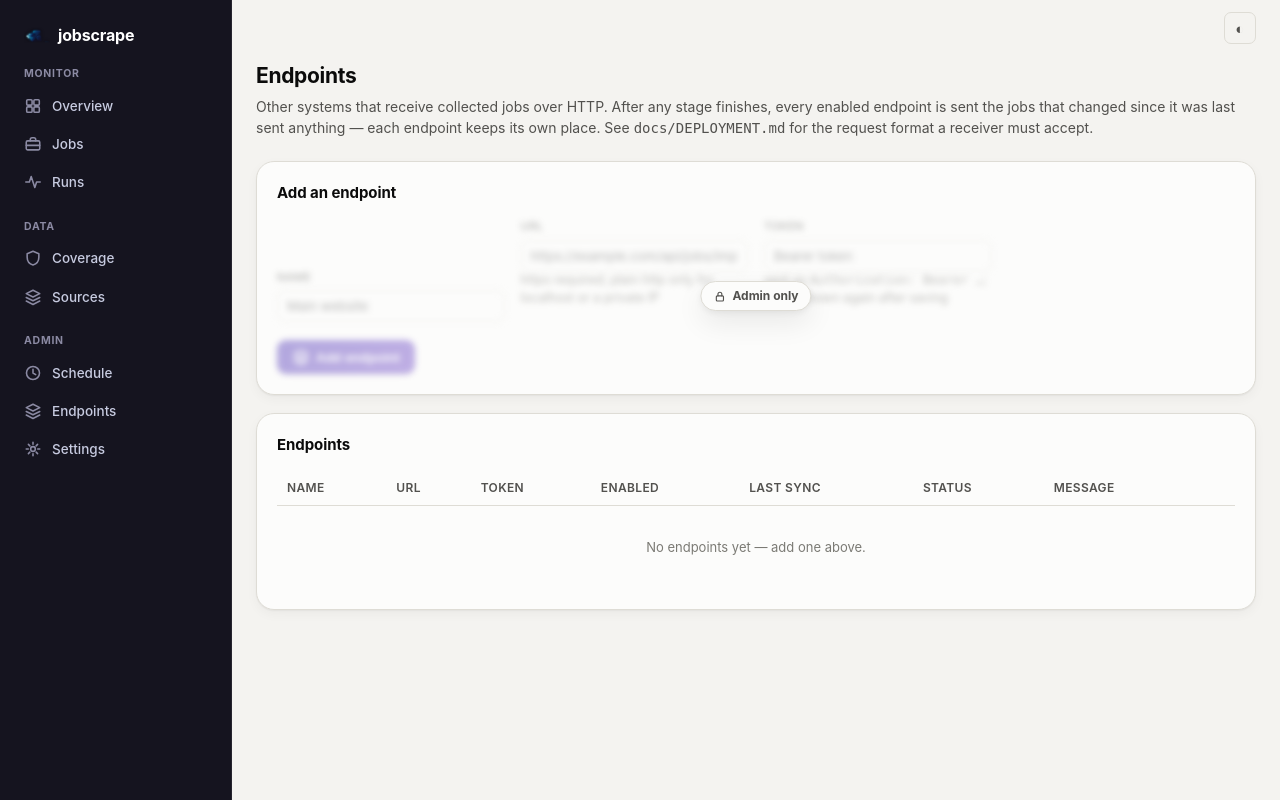
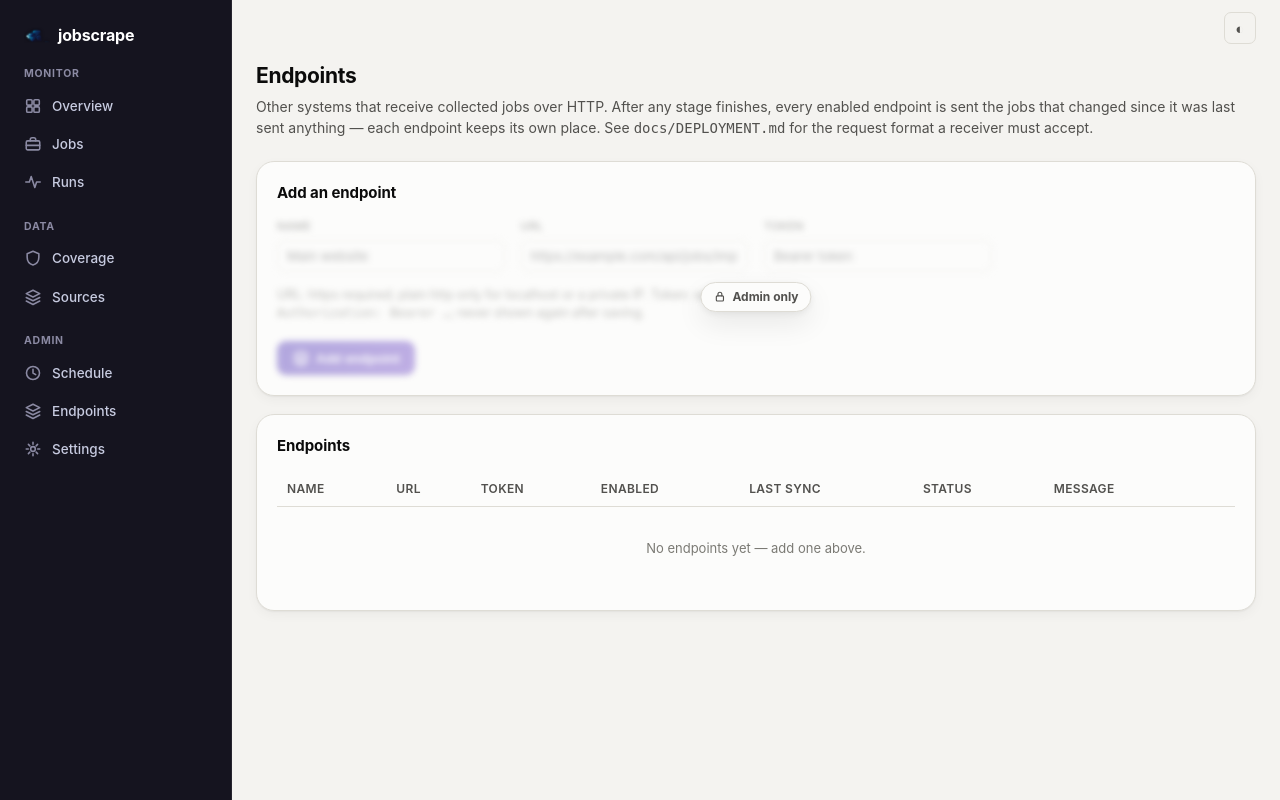
Before and after one commit to jheros/JobScrape, a FastAPI app: template jobscrape/dashboard/templates/endpoints.html in a window 1280 px wide. Run offline with FastAPI, Linux system fonts and the light colour scheme; the template is opened without the code that fills it, so the values that code supplies are empty; parts of the project's set-up code (start-up, migrations or seed data) failed here and were passed over; some libraries are stand-ins or nearby versions.

Commit message:
feat: tidy endpoints form and actions

```diff
--- a/jobscrape/dashboard/static/app.css
+++ b/jobscrape/dashboard/static/app.css
@@ -614,3 +614,7 @@ table.coverage td.bar span { display: block; height: 9px; border-radius: 3px;
   text-transform: uppercase; letter-spacing: .04em;
 }
 .form-actions { display: flex; gap: 8px; align-items: center; grid-column: 1 / -1; margin-top: 4px; }
+
+/* Endpoints page: row actions wrap instead of overflowing the table. */
+.endpoint-actions { display: flex; flex-wrap: wrap; gap: 6px; min-width: 260px; }
+#endpoint-form > .hint { grid-column: 1 / -1; margin: 0; }
--- a/jobscrape/dashboard/static/app.js
+++ b/jobscrape/dashboard/static/app.js
@@ -636,7 +636,7 @@
         endpointForm.elements["name"].value = btn.getAttribute("data-name");
         endpointForm.elements["url"].value = btn.getAttribute("data-url");
         endpointForm.elements["token"].value = "";
-        epTokenHint.textContent = "Token set — leave blank to keep it, or type a new one to replace it";
+        epTokenHint.textContent = "Token: already set — leave blank to keep it, or type a new one to replace it.";
         epSubmit.textContent = "Save endpoint";
         epTitle.textContent = "Edit endpoint";
         epCancel.classList.remove("hidden");
--- a/jobscrape/dashboard/templates/endpoints.html
+++ b/jobscrape/dashboard/templates/endpoints.html
@@ -22,12 +22,14 @@
     </label>
     <label>URL
       <input type="url" name="url" placeholder="https://example.com/api/jobs/import" required>
-      <span class="hint">https required; plain http only for localhost or a private IP</span>
     </label>
     <label>Token
       <input type="password" name="token" id="endpoint-token" placeholder="Bearer token" autocomplete="new-password">
-      <span class="hint" id="endpoint-token-hint">sent as <code>Authorization: Bearer …</code>; never shown again after saving</span>
     </label>
+    <p class="hint">
+      URL: https required; plain http only for localhost or a private IP.
+      <span id="endpoint-token-hint">Token: sent as <code>Authorization: Bearer …</code>; never shown again after saving.</span>
+    </p>
     <div class="form-actions">
       <button class="btn" type="submit" id="endpoint-form-submit">{{ icons.icon('layers') }} Add endpoint</button>
       <a class="btn ghost hidden" id="endpoint-form-cancel">Cancel edit</a>
@@ -64,8 +66,9 @@
           {% if e.last_sync_status %}<span class="pill {{ e.last_sync_status }}">{{ e.last_sync_status }}</span>{% else %}—{% endif %}
         </td>
         <td class="text-sm">{{ e.last_sync_message or "—" }}</td>
-        <td class="nowrap">
+        <td>
           {% call admin.locked(is_admin, inline=true) %}
+          <div class="endpoint-actions">
           <button class="btn ghost btn-sm" data-endpoint-test="{{ e.id }}">{{ icons.icon('activity', 14) }} Test connection</button>
           <button class="btn ghost btn-sm" data-endpoint-send="{{ e.id }}"
                   {% if e.enabled %}title="Sends pending changes to every enabled endpoint"{% else %}disabled title="Enable this endpoint first"{% endif %}>{{ icons.icon('play', 14) }} Send now</button>
@@ -73,6 +76,7 @@
                   data-name="{{ e.name }}" data-url="{{ e.url }}">{{ icons.icon('edit', 14) }} Edit</button>
           <button class="btn ghost btn-sm" data-endpoint-resend="{{ e.id }}" data-name="{{ e.name }}">{{ icons.icon('refresh', 14) }} Resend everything</button>
           <button class="btn danger btn-sm" data-endpoint-delete="{{ e.id }}" data-name="{{ e.name }}">{{ icons.icon('trash', 14) }} Delete</button>
+          </div>
           {% endcall %}
         </td>
       </tr>
```
